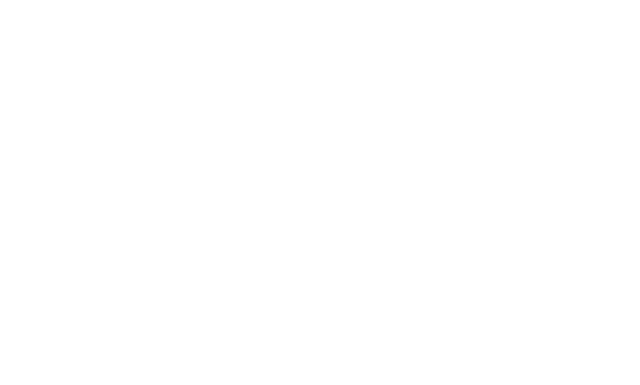
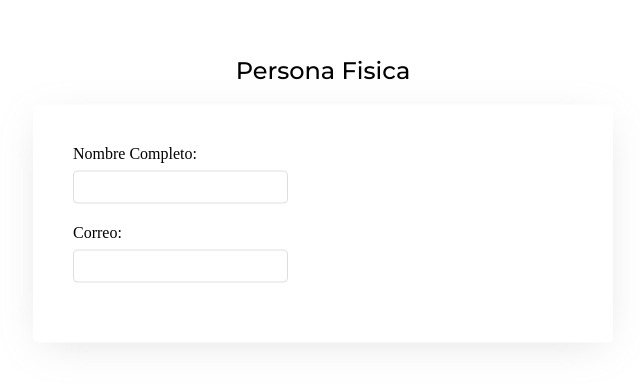
Before and after one commit to sebastiancrossa/kredito, a React (Create React App) app: page /persona/fisica/form in a window 1280 px wide. Shown: the part 147-532 px from the top of the page, without its empty margins (317-957 px from the left). Built offline with nearby package versions, Linux system fonts and the light colour scheme.

Commit message:
Started work on another page form

```diff
--- a/src/components/Form.css
+++ b/src/components/Form.css
@@ -32,6 +32,7 @@
   cursor: pointer;
 
   transition: transform 0.3s ease;
+  text-decoration: none;
 }
 
 .form-button-group-button:hover {
--- a/src/components/Form.js
+++ b/src/components/Form.js
@@ -1,5 +1,7 @@
 import React, { Component } from 'react';
 import './Form.css';
+
+import { Link } from 'react-router-dom';
 
 class Form extends Component {
   render() {
@@ -7,13 +9,16 @@
       <form action='' className='form-form'>
         <p className='form-title'>Eres una persona...</p>
         <div className='form-button-group'>
-          <button className='form-button-group-fisica form-button-group-button'>
+          <Link
+            to='/persona/fisica/form'
+            className='form-button-group-fisica form-button-group-button'
+          >
             FISICA
-          </button>
+          </Link>
 
-          <button className='form-button-group-moral form-button-group-button'>
+          <Link className='form-button-group-moral form-button-group-button'>
             MORAL
-          </button>
+          </Link>
         </div>
       </form>
     );
--- /dev/null
+++ b/src/components/PersonaFisicaForm.css
@@ -0,0 +1,16 @@
+label {
+  display: block;
+  margin-bottom: 8px;
+}
+
+.personafisicaform {
+}
+
+input[type='text'],
+input[type='email'] {
+  margin-bottom: 20px;
+  padding: 8px 18px;
+
+  border: 1px solid rgba(218, 218, 218, 0.877);
+  border-radius: 5px;
+}
--- /dev/null
+++ b/src/components/PersonaFisicaForm.js
@@ -0,0 +1,19 @@
+import React, { Component } from 'react';
+
+import './PersonaFisicaForm.css';
+
+class PersonaFisicaForm extends Component {
+  render() {
+    return (
+      <form action='' className='personafisicaform'>
+        <label for='personafisicaform-name'>Nombre Completo:</label>
+        <input type='text' id='personafisicaform-name' />
+
+        <label for='personafisicaform-correo'>Correo:</label>
+        <input type='email' id='personafisicaform-correo' />
+      </form>
+    );
+  }
+}
+
+export default PersonaFisicaForm;
--- a/src/index.js
+++ b/src/index.js
@@ -6,11 +6,15 @@
 
 import { BrowserRouter as Router, Route, Switch } from 'react-router-dom';
 
+// Component imports
+import PersonaFisica from './pages/PersonaFisica';
+
 const routing = (
   <Router>
     <div>
       <Switch>
         <Route exact path='/' component={App} />
+        <Route exact path='/persona/fisica/form' component={PersonaFisica} />
       </Switch>
     </div>
   </Router>
--- /dev/null
+++ b/src/pages/PersonaFisica.css
@@ -0,0 +1,26 @@
+.personafisica {
+  position: absolute;
+  top: 42%;
+  left: 50%;
+  margin-right: -50%;
+  transform: translate(-50%, -50%);
+}
+
+.personafisica-header {
+  display: block;
+  text-align: center;
+
+  font-family: 'Montserrat', Arial, Helvetica, sans-serif;
+  font-weight: 500;
+}
+
+.personafisica-form {
+  width: 500px;
+  padding: 40px;
+
+  -webkit-box-shadow: 0px 8px 39px -11px rgba(166, 166, 166, 0.37);
+  -moz-box-shadow: 0px 8px 39px -11px rgba(166, 166, 166, 0.37);
+  box-shadow: 0px 8px 39px -11px rgba(166, 166, 166, 0.37);
+
+  border-radius: 5px;
+}
--- /dev/null
+++ b/src/pages/PersonaFisica.js
@@ -0,0 +1,20 @@
+import React, { Component } from 'react';
+import './PersonaFisica.css';
+
+import PersonaFisicaForm from '../components/PersonaFisicaForm';
+
+class PersonaFisica extends Component {
+  render() {
+    return (
+      <div className='personafisica'>
+        <h2 className='personafisica-header'>Persona Fisica</h2>
+
+        <div className='personafisica-form'>
+          <PersonaFisicaForm />
+        </div>
+      </div>
+    );
+  }
+}
+
+export default PersonaFisica;
```
